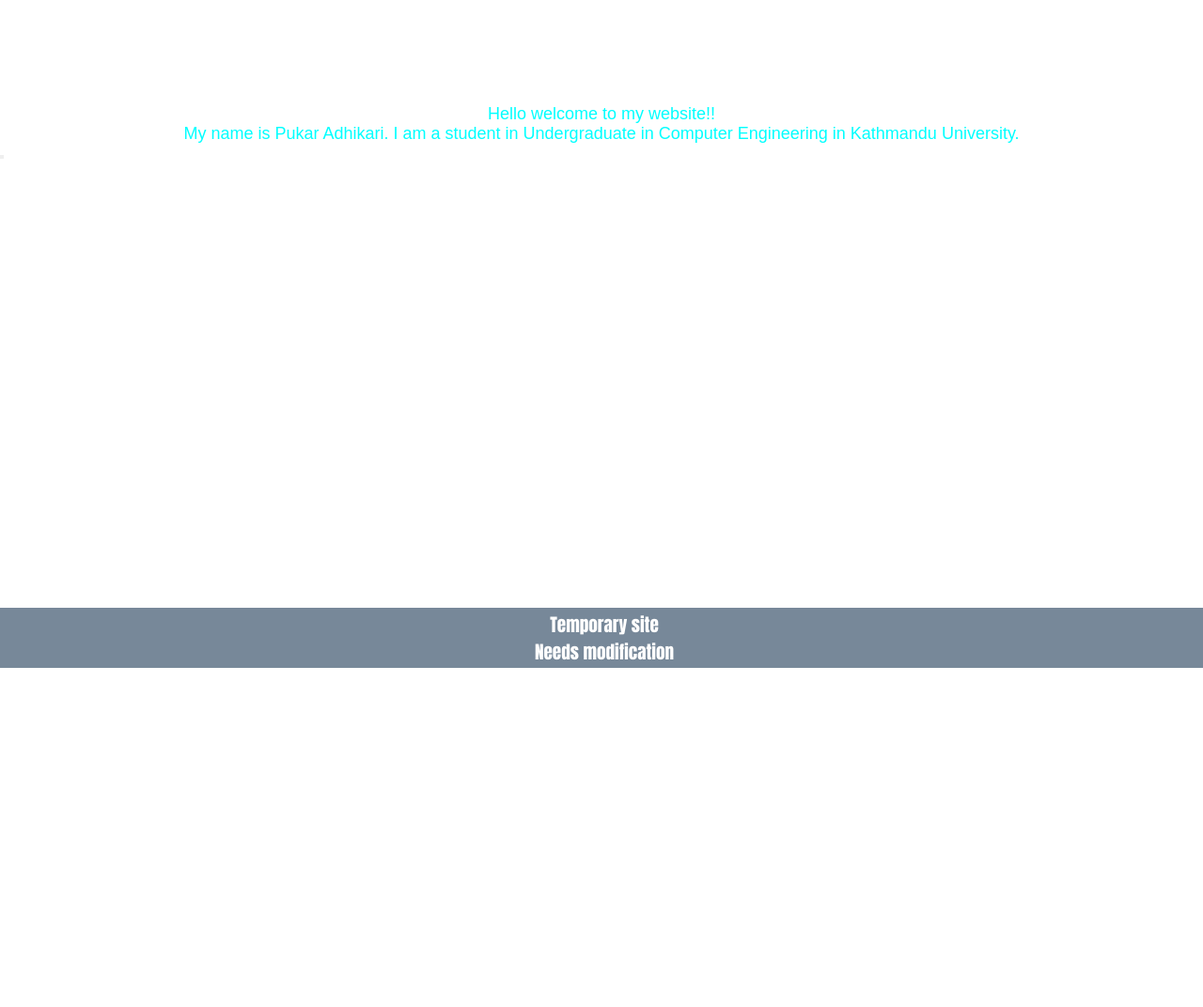
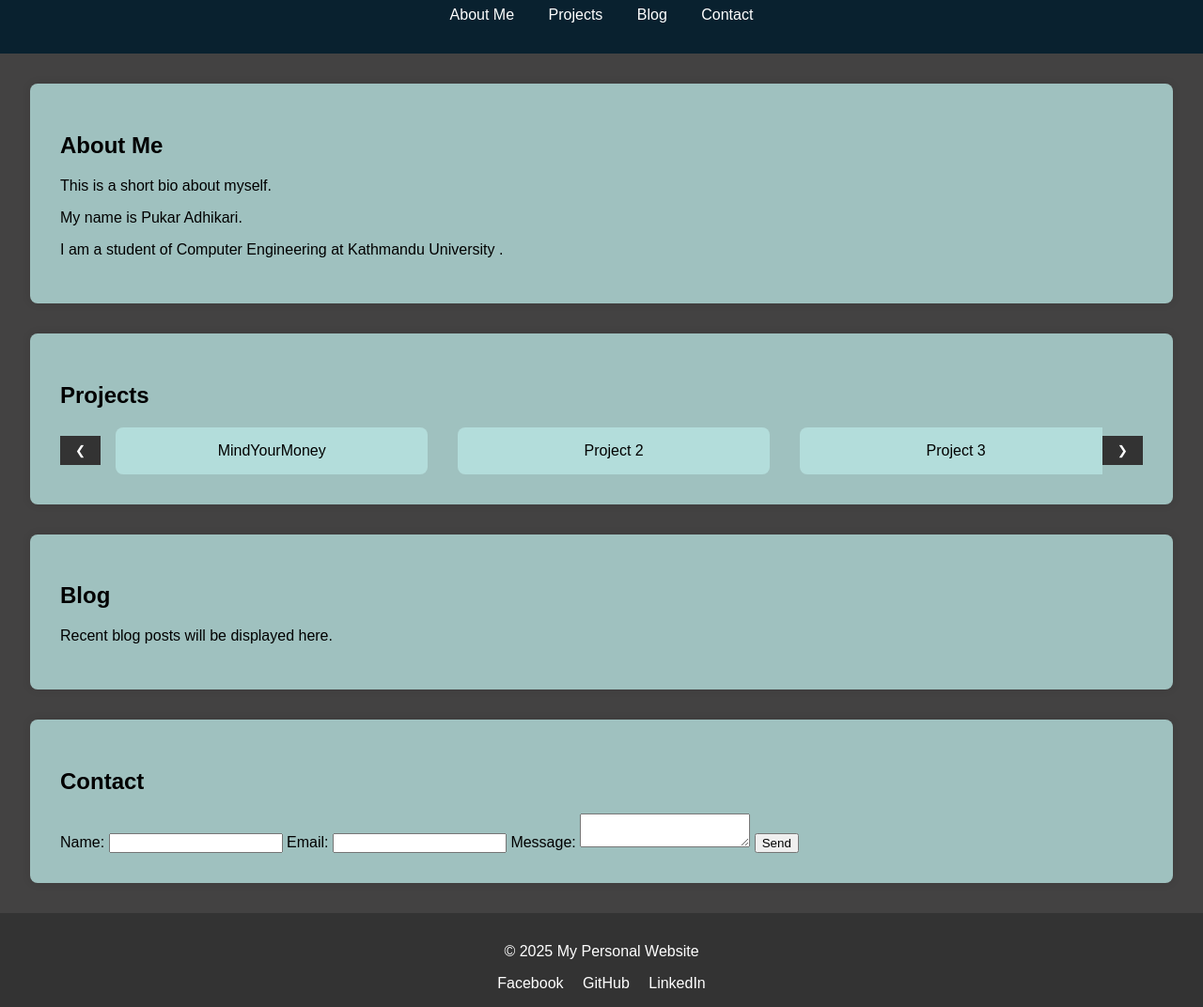
Before and after one commit to pukaradhikari1/pukaradhikari1, a plain HTML site: page index.html in a window 1280 px wide. Shown: the part 89-1161 px from the top of the page at 94% size. Before the commit the page ends 800 px from the top, so only its background shows below. Drawn offline with Linux system fonts and the light colour scheme.

Commit message:
Add files via upload

```diff
--- a/index.html
+++ b/index.html
@@ -1,33 +1,77 @@
 <!DOCTYPE html>
 <html lang="en">
 <head>
-
+    <meta charset="UTF-8">
+    <meta name="viewport" content="width=device-width, initial-scale=1.0">
     <title>Pukar Adhikari</title>
-    <link rel="stylesheet" href="./project.css">
-
-<link rel="icon" type="image/png" sizes="16x16" href="./logo.png" />
-
+    <link rel="stylesheet" href="project.css">
 </head>
 <body>
-        <nav class="navbar">
+    <header>
+        <h1>Welcome to My Personal Website</h1>
+        <nav>
             <ul>
-                <li><a href="#">Home</a> </li>
-                <li><a href="#">Page</a></li>
-                <li><a href="#">Resource</a></li>
-                <li><a href="#">Blog</a></li>
-               <li><a href="#">Help</a></li>
-        </ul>
+                <li><a href="#about">About Me</a></li>
+                <li><a href="#projects">Projects</a></li>
+                <li><a href="#blog">Blog</a></li>
+                <li><a href="#contact">Contact</a></li>
+            </ul>
         </nav>
-    <div class="tr">
-      Hello welcome to my website!!<br>
-        My name is Pukar Adhikari. I am a student in Undergraduate in Computer Engineering in Kathmandu University.
-    </div>
-   <button></button>
+    </header>
 
-<div class="footer">
-    <p class="csi">Temporary site</p>
-        <p class="csii">Needs modification</p>
-</div>
+    <section id="about">
+        <h2>About Me</h2>
+        <p>This is a short bio about myself.</p>
+        <p>My name is Pukar Adhikari.<br>
+            </p>
+        <p>
+           I am a student of Computer Engineering at Kathmandu University .
+        </p>
+    </section>
 
+    <section id="projects">
+        <h2>Projects</h2>
+        <div class="carousel">
+            <button class="prev">&#10094;</button>
+            <div class="carousel-content">
+                <div class="project">MindYourMoney</div>
+                <div class="project">Project 2</div>
+                <div class="project">Project 3</div>
+            </div>
+            <button class="next">&#10095;</button>
+        </div>
+    </section>
+
+    <section id="blog">
+        <h2>Blog</h2>
+        <p>Recent blog posts will be displayed here.</p>
+    </section>
+
+    <section id="contact">
+        <h2>Contact</h2>
+        <form>
+            <label for="name">Name:</label>
+            <input type="text" id="name" name="name" required>
+
+            <label for="email">Email:</label>
+            <input type="email" id="email" name="email" required>
+
+            <label for="message">Message:</label>
+            <textarea id="message" name="message" required></textarea>
+
+            <button type="submit">Send</button>
+        </form>
+    </section>
+
+    <footer>
+        <p>&copy; 2025 My Personal Website</p>
+        <div class="social-media">
+            <a href="https://www.facebook.com/pukar.adhikari.522/">Facebook</a>
+            <a href="https://github.com/pukaradhikari1">GitHub</a>
+            <a href="https://www.linkedin.com/in/pukar-adhikari-225b79296/">LinkedIn</a>
+        </div>
+    </footer>
+
+    <script src="script.js"></script>
 </body>
 </html>
--- a/project.css
+++ b/project.css
@@ -1,94 +1,77 @@
-*{
-    margin:0;
+body {
+    font-family: Arial, sans-serif;
+    margin: 0;
+    padding: 0;
+    background-color: #434242;
+}
+
+header {
+    background-color: hsl(203, 68%, 11%);
+    color: rgb(185, 175, 175);
+    padding: 1rem 0;
+    text-align: center;
+}
+
+header nav ul {
+    list-style: none;
     padding: 0;
 }
 
-html, body{
-    height: 100%;
-    width: 100%;
-    box-sizing: border-box;
+header nav ul li {
+    display: inline;
+    margin: 0 1rem;
 }
 
+header nav ul li a {
+    color: white;
+    text-decoration: none;
+}
 
-body{
-    background-image: url('img.jpeg');
-    background-repeat: no-repeat;
-    background-attachment: fixed;
-    background-size: cover;
+section {
+    margin: 2rem;
+    padding: 2rem;
+    background-color: #bae6e3c6;
+    border-radius: 8px;
+    box-shadow: 0 0 10px rgba(0, 0, 0, 0.1);
 }
-.navbar {
-background-color: lightslategrey;
-list-style-type: none;
-border-radius: 4px;
-text-align: end;
-justify-content: end;
 
+.carousel {
+    display: flex;
+    align-items: center;
 }
-.navbar ul{
-    overflow: auto;
+
+.carousel .prev, .carousel .next {
+    background-color: #333;
+    color: white;
+    border: none;
+    padding: 0.5rem 1rem;
+    cursor: pointer;
 }
-.navbar li{
-    list-style-type: none;
-    float: left;
-    padding: 3px 3px;
-    margin: 13px 20px;
 
+.carousel-content {
+    display: flex;
+    overflow: hidden;
+}
 
+.project {
+    min-width: 300px;
+    margin: 0 1rem;
+    background-color: #bae6e3c6;
+    padding: 1rem;
+    text-align: center;
+    border-radius: 8px;
 }
-.navbar li a{
-    padding: 3px 3px;
+
+footer {
+    text-align: center;
+    padding: 1rem;
+    background-color: #333;
+    color: white;
+    margin-top: 2rem;
+}
+
+footer .social-media a {
+    color: white;
+    margin: 0 0.5rem;
     text-decoration: none;
-    color: white;
 }
-.navbar li a:hover{
-    color: black;
-}
-.footer {
-    position: fixed;
-  left: 0;
-  bottom: 0;
-  width: 100%;
-  background-color: lightslategrey;
-  color: white;
-  text-align: center;
-  font-size: larger;
-  font-family: Impact, Haettenschweiler, 'Arial Narrow Bold', sans-serif;
-  list-style-type: none;
-  padding: 3px 3px;
-  float: none;
-
-}
-.tr {
-    padding-top: 150px;
-    color: cyan;
-    text-align: center;
-    font-size: large;
-    font-family: fantasy;
-    align-content: center;
-    background-position: center;
-}
-.para1
-{
-justify-content: center;
-text-align: center;
-    height: 100%;
-    font-size: 50px;
-    font-family: cursive;
-    text-align: center;
-
-
-}
-.para2{
-    justify-content: end;
-    font-size: 40px;
-    font-family: cursive;
-    display: flex;
-
-}
-.cs1{
-    text-align: center;
-    font-size: 30px;
-    font-family: Georgia, 'Times New Roman', Times, serif;
-    font-style: italic;
-
-}
--- /dev/null
+++ b/script.js
@@ -0,0 +1,29 @@
+document.addEventListener("DOMContentLoaded", function() {
+    const prevButton = document.querySelector(".prev");
+    const nextButton = document.querySelector(".next");
+    const carouselContent = document.querySelector(".carousel-content");
+
+    let scrollPosition = 0;
+
+    prevButton.addEventListener("click", function() {
+        scrollPosition -= 300;
+        if (scrollPosition < 0) {
+            scrollPosition = 0;
+        }
+        carouselContent.scrollTo({
+            left: scrollPosition,
+            behavior: "smooth"
+        });
+    });
+
+    nextButton.addEventListener("click", function() {
+        scrollPosition += 300;
+        if (scrollPosition > carouselContent.scrollWidth - carouselContent.clientWidth) {
+            scrollPosition = carouselContent.scrollWidth - carouselContent.clientWidth;
+        }
+        carouselContent.scrollTo({
+            left: scrollPosition,
+            behavior: "smooth"
+        });
+    });
+});
```
Also changed, not shown: 1 other file.
